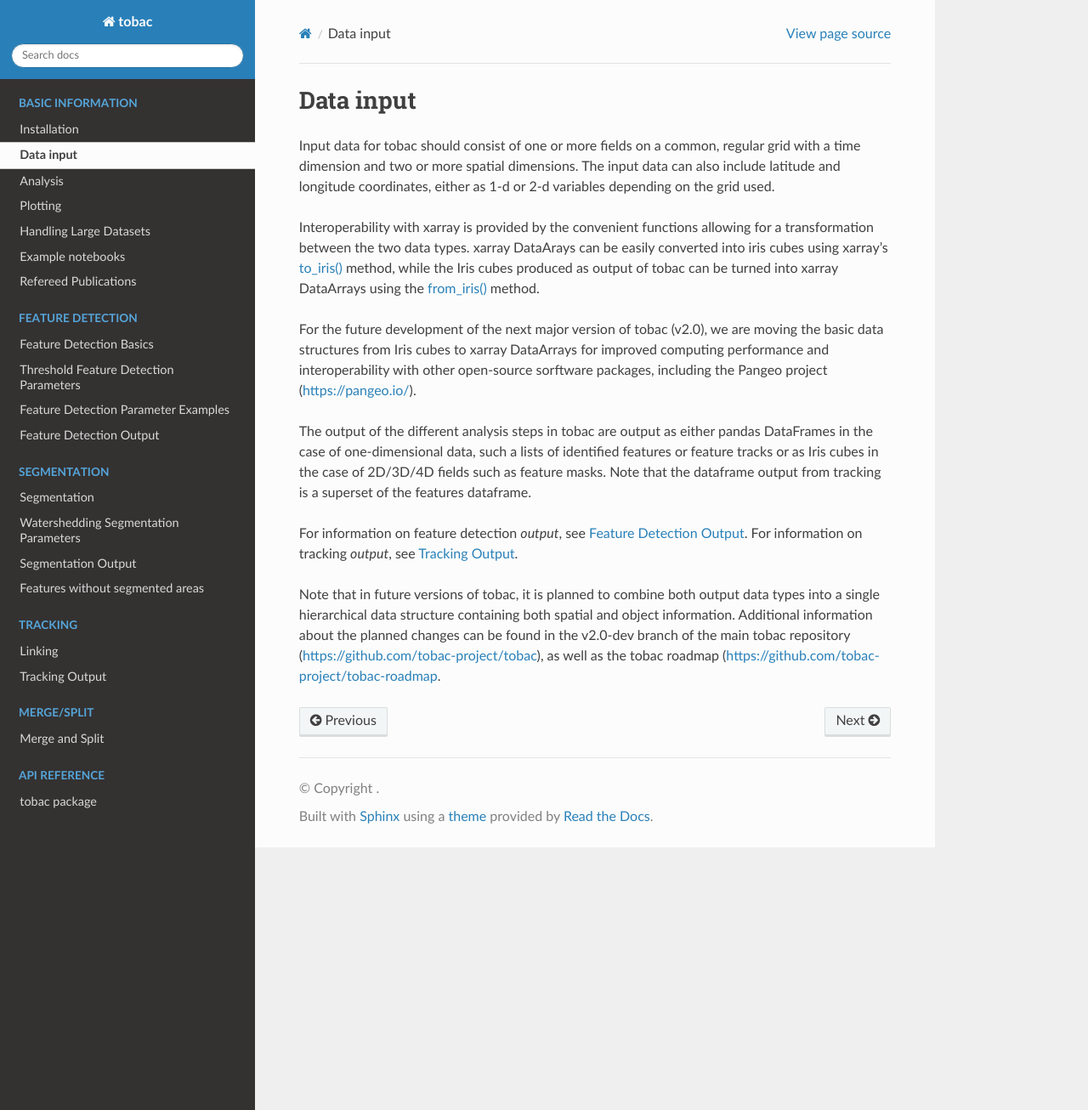
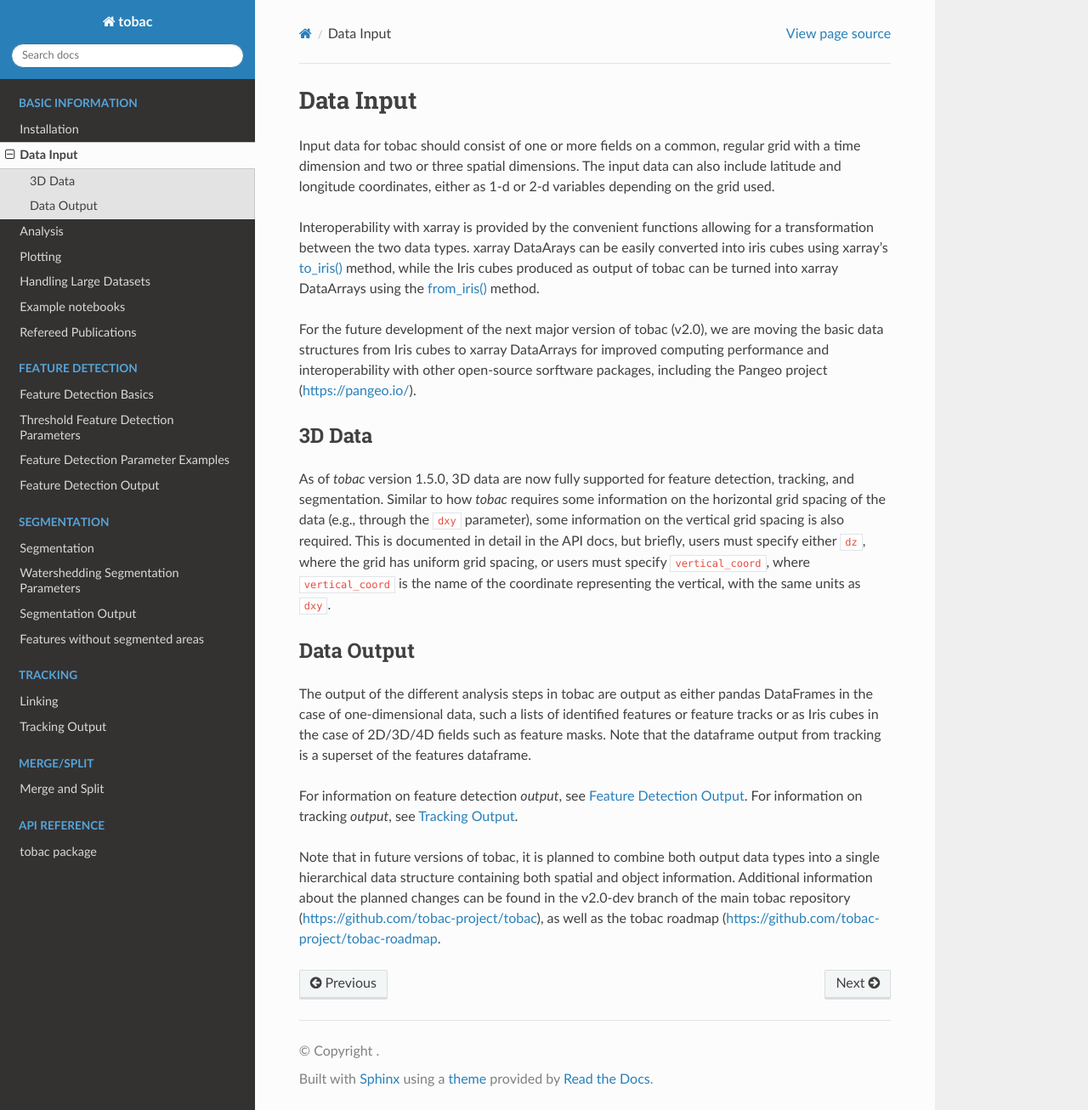
Before and after one commit to tobac-project/tobac, a Sphinx documentation site: the page built from doc/data_input.rst, in a window 1280 px wide and 1306 px high. Shown: the whole window at 85% size. Built offline with Sphinx 7.4.7 and the Read the Docs theme 2.0.0, drawn with Linux system fonts in a browser that asks for light colours; formulas are drawn with MathJax 3; pages that are not in the unit, such as notebooks, are missing from menus.

Commit message:
updates to docs

```diff
--- a/doc/data_input.rst
+++ b/doc/data_input.rst
@@ -1,15 +1,26 @@
 ..
     Description of the input data required.
 
-Data input
+
+Data Input
 ==========
 
-Input data for tobac should consist of one or more fields on a common, regular grid with a time dimension and two or more spatial dimensions. The input data can also include latitude and longitude coordinates, either as 1-d or 2-d variables depending on the grid used.
+Input data for tobac should consist of one or more fields on a common, regular grid with a time dimension and two or three spatial dimensions. The input data can also include latitude and longitude coordinates, either as 1-d or 2-d variables depending on the grid used.
 
 Interoperability with xarray is provided by the convenient functions allowing for a transformation between the two data types.
 xarray DataArays can be easily converted into iris cubes using xarray's `to_iris() <http://xarray.pydata.org/en/stable/generated/xarray.DataArray.to_iris.html>`_ method, while the Iris cubes produced as output of tobac can be turned into xarray DataArrays using the `from_iris() <http://xarray.pydata.org/en/stable/generated/xarray.DataArray.from_iris.html>`_ method.
 
 For the future development of the next major version of tobac (v2.0), we are moving the basic data structures from Iris cubes to xarray DataArrays for improved computing performance and interoperability with other open-source sorftware packages, including the Pangeo project (`https://pangeo.io/ <https://pangeo.io/>`_).
+
+=======
+3D Data
+=======
+
+As of *tobac* version 1.5.0, 3D data are now fully supported for feature detection, tracking, and segmentation. Similar to how *tobac* requires some information on the horizontal grid spacing of the data (e.g., through the :code:`dxy` parameter), some information on the vertical grid spacing is also required. This is documented in detail in the API docs, but briefly, users must specify either :code:`dz`, where the grid has uniform grid spacing, or users must specify :code:`vertical_coord`, where :code:`vertical_coord` is the name of the coordinate representing the vertical, with the same units as :code:`dxy`.
+
+===========
+Data Output
+===========
 
 The output of the different analysis steps in tobac are output as either pandas DataFrames in the case of one-dimensional data, such a lists of identified features or feature tracks or as Iris cubes in the case of 2D/3D/4D fields such as feature masks. Note that the dataframe output from tracking is a superset of the features dataframe.
 
--- a/doc/index.rst
+++ b/doc/index.rst
@@ -4,11 +4,11 @@
 tobac - Tracking and Object-Based Analysis of Clouds
 -------------------------------------------------------
 
-**tobac** is a Python package to identify, track and analyze clouds in different types of gridded datasets, such as 3D model output from cloud-resolving model simulations or 2D data from satellite retrievals.
+**tobac** is a Python package to rapidly identify, track and analyze clouds in different types of gridded datasets, such as 3D model output from cloud-resolving model simulations or 2D data from satellite retrievals.
 
 The software is set up in a modular way to include different algorithms for feature identification, tracking, and analyses. **tobac** is also input variable agnostic and doesn't rely on specific input variables, nor a specific grid to work.
 
-In the current implementation, individual features are identified as either maxima or minima in a two-dimensional time-varying field (see :doc:`feature_detection_overview`). An associated volume can then be determined using these features with a separate (or identical) time-varying 2D or 3D field and a threshold value (see :doc:`segmentation`). The identified objects are linked into consistent trajectories representing the cloud over its lifecycle in the tracking step. Analysis and visualization methods provide a convenient way to use and display the tracking results.
+Individual features are identified as either maxima or minima in a 2D or 3D time-varying field (see :doc:`feature_detection_overview`). An associated volume can then be determined using these features with a separate (or identical) time-varying 2D or 3D field and a threshold value (see :doc:`segmentation`). The identified objects are linked into consistent trajectories representing the cloud over its lifecycle in the tracking step. Analysis and visualization methods provide a convenient way to use and display the tracking results.
 
 Version 1.2 of tobac and some example applications are described in a peer-reviewed article in Geoscientific Model Development as:
 
```
